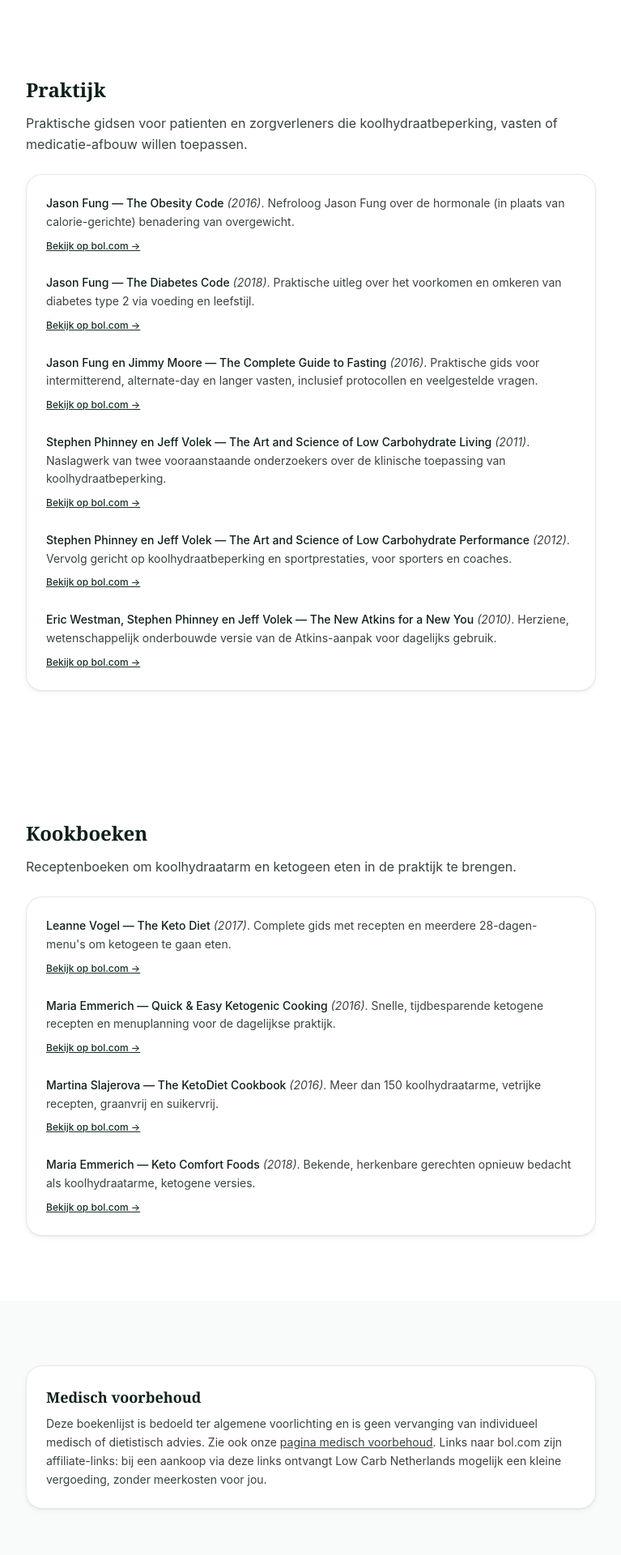
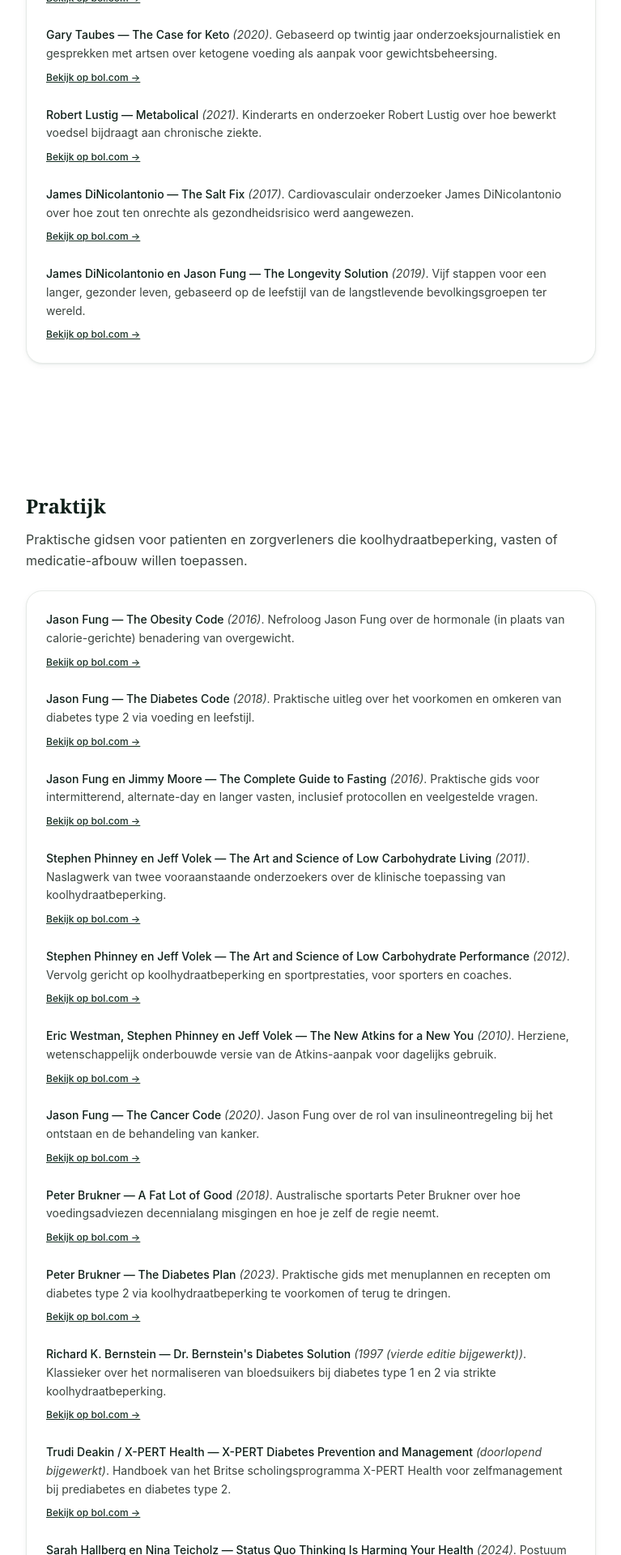
Before and after one commit to wvwooter/low-carb-netherlands, a Next.js app: page /boeken in a window 1280 px wide. Shown: the part 1560-3480 px from the top of the page at 81% size, without its empty margins (256-1023 px from the left). Built offline with nearby package versions, Linux system fonts and the light colour scheme; no server answers.

Commit message:
Boekenlijst uitbreiden met 14 titels van lowcarbdownunder.com.au shop

```diff
--- a/app/boeken/page.tsx
+++ b/app/boeken/page.tsx
@@ -82,6 +82,46 @@
           "Cardioloog William Davis over de effecten van moderne tarweconsumptie op gewicht en gezondheid.",
         bolUrl: "https://www.bol.com/nl/nl/p/wheat-belly-wheat-belly/9200000033052347/",
       },
+      {
+        auteurs: "Gary Taubes",
+        titel: "Why We Get Fat",
+        jaar: "2010",
+        beschrijving:
+          "Toegankelijker vervolg op Good Calories, Bad Calories over waarom we dik worden en wat daaraan te doen is.",
+        bolUrl: "https://www.bol.com/nl/nl/p/why-we-get-fat/1001004010611701/",
+      },
+      {
+        auteurs: "Gary Taubes",
+        titel: "The Case for Keto",
+        jaar: "2020",
+        beschrijving:
+          "Gebaseerd op twintig jaar onderzoeksjournalistiek en gesprekken met artsen over ketogene voeding als aanpak voor gewichtsbeheersing.",
+        bolUrl: "https://www.bol.com/nl/nl/p/the-case-for-keto/9200000120465435/",
+      },
+      {
+        auteurs: "Robert Lustig",
+        titel: "Metabolical",
+        jaar: "2021",
+        beschrijving:
+          "Kinderarts en onderzoeker Robert Lustig over hoe bewerkt voedsel bijdraagt aan chronische ziekte.",
+        bolUrl: "https://www.bol.com/nl/nl/f/metabolical/9300000007752342/",
+      },
+      {
+        auteurs: "James DiNicolantonio",
+        titel: "The Salt Fix",
+        jaar: "2017",
+        beschrijving:
+          "Cardiovasculair onderzoeker James DiNicolantonio over hoe zout ten onrechte als gezondheidsrisico werd aangewezen.",
+        bolUrl: "https://www.bol.com/nl/nl/p/the-salt-fix/9200000058993534/",
+      },
+      {
+        auteurs: "James DiNicolantonio en Jason Fung",
+        titel: "The Longevity Solution",
+        jaar: "2019",
+        beschrijving:
+          "Vijf stappen voor een langer, gezonder leven, gebaseerd op de leefstijl van de langstlevende bevolkingsgroepen ter wereld.",
+        bolUrl: "https://www.bol.com/nl/nl/f/the-longevity-solution/9200000103401949/",
+      },
     ],
   },
   {
@@ -140,6 +180,62 @@
           "Herziene, wetenschappelijk onderbouwde versie van de Atkins-aanpak voor dagelijks gebruik.",
         bolUrl: "https://www.bol.com/nl/nl/f/the-new-atkins-for-a-new-you/9200000013653374/",
       },
+      {
+        auteurs: "Jason Fung",
+        titel: "The Cancer Code",
+        jaar: "2020",
+        beschrijving:
+          "Jason Fung over de rol van insulineontregeling bij het ontstaan en de behandeling van kanker.",
+        bolUrl: "https://www.bol.com/nl/nl/f/the-cancer-code/9200000130196715/",
+      },
+      {
+        auteurs: "Peter Brukner",
+        titel: "A Fat Lot of Good",
+        jaar: "2018",
+        beschrijving:
+          "Australische sportarts Peter Brukner over hoe voedingsadviezen decennialang misgingen en hoe je zelf de regie neemt.",
+        bolUrl:
+          "https://www.bol.com/nl/nl/s/?searchtext=" +
+          encodeURIComponent("A Fat Lot of Good Peter Brukner"),
+      },
+      {
+        auteurs: "Peter Brukner",
+        titel: "The Diabetes Plan",
+        jaar: "2023",
+        beschrijving:
+          "Praktische gids met menuplannen en recepten om diabetes type 2 via koolhydraatbeperking te voorkomen of terug te dringen.",
+        bolUrl:
+          "https://www.bol.com/nl/nl/s/?searchtext=" +
+          encodeURIComponent("The Diabetes Plan Peter Brukner"),
+      },
+      {
+        auteurs: "Richard K. Bernstein",
+        titel: "Dr. Bernstein's Diabetes Solution",
+        jaar: "1997 (vierde editie bijgewerkt)",
+        beschrijving:
+          "Klassieker over het normaliseren van bloedsuikers bij diabetes type 1 en 2 via strikte koolhydraatbeperking.",
+        bolUrl: "https://www.bol.com/nl/nl/p/dr-bernstein-s-diabetes-solution/9200000018035494/",
+      },
+      {
+        auteurs: "Trudi Deakin / X-PERT Health",
+        titel: "X-PERT Diabetes Prevention and Management",
+        jaar: "doorlopend bijgewerkt",
+        beschrijving:
+          "Handboek van het Britse scholingsprogramma X-PERT Health voor zelfmanagement bij prediabetes en diabetes type 2.",
+        bolUrl:
+          "https://www.bol.com/nl/nl/s/?searchtext=" +
+          encodeURIComponent("X-PERT Diabetes Prevention and Management Trudi Deakin"),
+      },
+      {
+        auteurs: "Sarah Hallberg en Nina Teicholz",
+        titel: "Status Quo Thinking Is Harming Your Health",
+        jaar: "2024",
+        beschrijving:
+          "Postuum verschenen slotpleidooi van arts Sarah Hallberg tegen vastgeroeste aannames in de reguliere gezondheidszorg.",
+        bolUrl:
+          "https://www.bol.com/nl/nl/s/?searchtext=" +
+          encodeURIComponent("Status Quo Thinking Is Harming Your Health Sarah Hallberg"),
+      },
     ],
   },
   {
@@ -179,6 +275,34 @@
         beschrijving:
           "Bekende, herkenbare gerechten opnieuw bedacht als koolhydraatarme, ketogene versies.",
         bolUrl: "https://www.bol.com/nl/nl/f/keto-comfort-foods/9200000074057721/",
+      },
+      {
+        auteurs: "Tim Noakes e.a.",
+        titel: "The Real Meal Revolution 2.0",
+        jaar: "2017",
+        beschrijving:
+          "Bijgewerkte editie van de bekende Zuid-Afrikaanse LCHF-bestseller, met een viertrapsaanpak en praktische voedingslijsten.",
+        bolUrl: "https://www.bol.com/nl/nl/f/the-real-meal-revolution-2-0/9200000073222103/",
+      },
+      {
+        auteurs: "Grant Schofield, Caryn Zinn en Craig Rodger",
+        titel: "What the Fast!",
+        jaar: "2018",
+        beschrijving:
+          "Praktische gids voor het combineren van vasten met koolhydraatarme, vetrijke voeding.",
+        bolUrl:
+          "https://www.bol.com/nl/nl/s/?searchtext=" +
+          encodeURIComponent("What the Fast Grant Schofield Caryn Zinn"),
+      },
+      {
+        auteurs: "Grant Schofield, Caryn Zinn en Craig Rodger",
+        titel: "What the Fat? Recipes",
+        jaar: "2019",
+        beschrijving:
+          "Receptenboek met koolhydraatarme, vetrijke gerechten voor het dagelijks gebruik.",
+        bolUrl:
+          "https://www.bol.com/nl/nl/s/?searchtext=" +
+          encodeURIComponent("What the Fat Recipes Caryn Zinn"),
       },
     ],
   },
```
